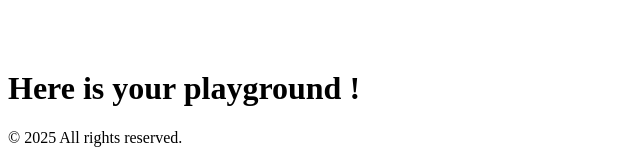
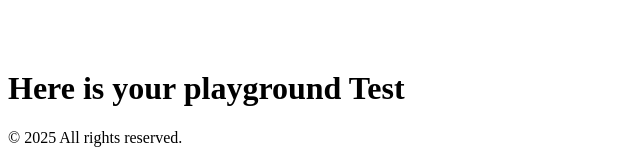
Before and after one commit to akhteruzzaman/nuxt-app, a Nuxt app: page / in a window 1280 px wide. Shown: the part 759-919 px from the top of the page, without its empty margins (0-640 px from the left). Built offline with nearby package versions, Linux system fonts and the light colour scheme.

Commit message:
Pre commit test7

```diff
--- a/pages/index.vue
+++ b/pages/index.vue
@@ -1,6 +1,6 @@
 <template>
   <div>
-    <h1>Here is your playground !</h1>
+    <h1>Here is your playground Test</h1>
   </div>
 </template>
 
```
